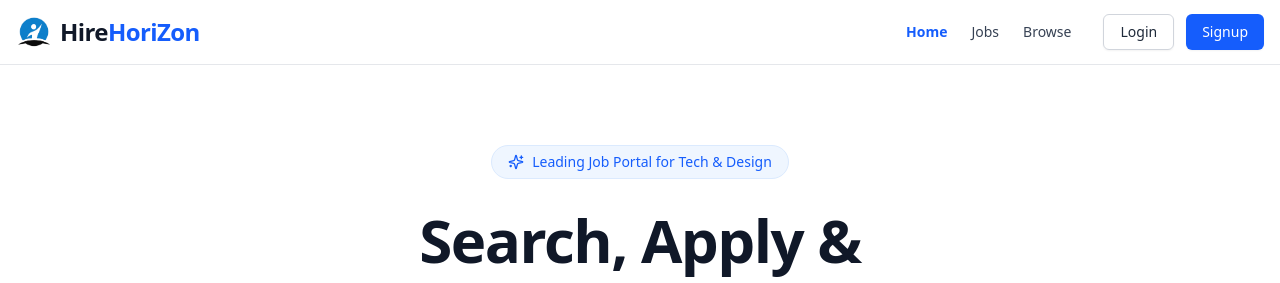
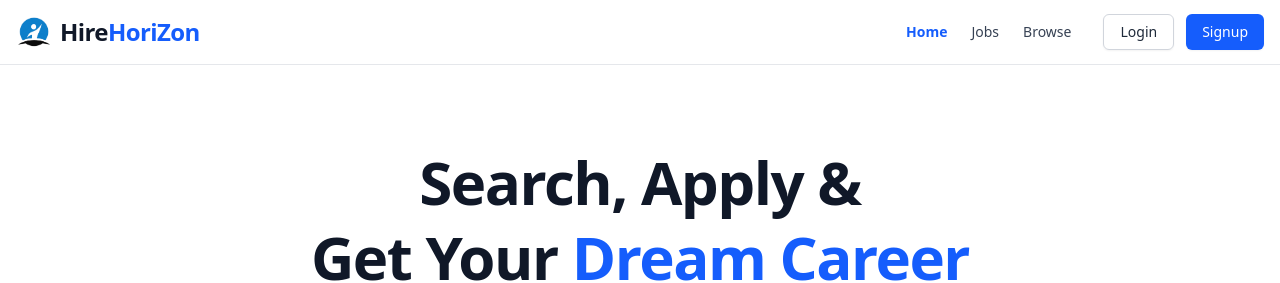
Before and after one commit to aadiityaasingh/hirehorizon_frontend_system, a React (Vite) app: page / in a window 1280 px wide. Shown: the top 283 px of the page. Built offline with nearby package versions, Linux system fonts and the light colour scheme; no server answers.

Commit message:
style(home): remove leading job portal badge from hero section

```diff
--- a/src/components/HeroSection.jsx
+++ b/src/components/HeroSection.jsx
@@ -1,6 +1,6 @@
 import React, { useState } from "react";
 import { Button } from "./ui/button";
-import { Search, Sparkles } from "lucide-react";
+import { Search } from "lucide-react";
 import { useDispatch } from "react-redux";
 import { useNavigate } from "react-router-dom";
 import { setSearchedQuery } from "@/redux/jobSlice";
@@ -21,10 +21,6 @@ const HeroSection = () => {
     <div className="relative overflow-hidden py-12 md:py-20 px-4">
       <div className="text-center max-w-4xl mx-auto">
         <div className="flex flex-col gap-6">
-          <span className="inline-flex items-center gap-2 mx-auto px-4 py-1.5 rounded-full bg-blue-50 text-blue-600 font-medium text-sm border border-blue-100">
-            <Sparkles className="w-4 h-4" /> Leading Job Portal for Tech & Design
-          </span>
-
           <h1 className="text-4xl md:text-6xl font-extrabold tracking-tight text-gray-900 leading-tight">
             Search, Apply &amp; <br />
             Get Your <span className="text-blue-600">Dream Career</span>
```
